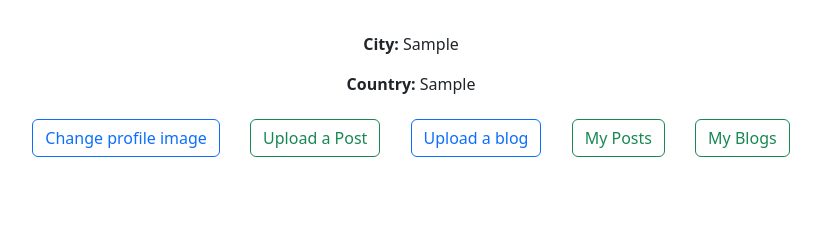
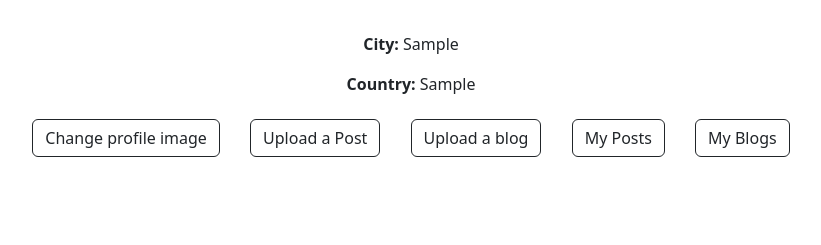
Before and after one commit to wajidkorkani/WYNNN, a Django app: page /me/ in a window 1280 px wide. Shown: the part 339-584 px from the top of the page, without its empty margins (229-1050 px from the left). Run offline with Django 4.2, Linux system fonts and the light colour scheme; a user stored in the database is signed in; tables that the repository leaves empty hold one stand-in row (values such as "Sample post"); grey boxes marked "Sample" are stand-in pictures.

Commit message:
Keys color is changed from blue and green to dark in current user profile page.

```diff
--- a/Facebook_Clone_Application/templates/Core/current-user/current-user-profie-page.html
+++ b/Facebook_Clone_Application/templates/Core/current-user/current-user-profie-page.html
@@ -33,11 +33,11 @@
     <h2>{{ user_profile.fname }} {{ user_profile.lname }}</h2><br>
     <p><strong>City:</strong> {{ user_profile.city }}</p>
     <p><strong>Country:</strong> {{ user_profile.country }}</p>
-    <a class="btn" href="{% url 'change_image' user_profile.id %}"><button class="btn btn-outline-primary">Change profile image</button></a>
-    <a class="btn" href="{% url 'create_user_post' user_profile.id %}"><button class="btn btn-outline-success">Upload a Post</button></a>
-    <a class="btn" href="{% url 'create_blog' user_profile.id %}"><button class="btn btn-outline-primary">Upload a blog</button></a>
-    <a class="btn" href="{% url 'current_user_posts' user_profile.slug user_profile.id %}"><button class="btn btn-outline-success">My Posts</button></a>
-    <a class="btn" href="{% url 'current_user_blogs' user_profile.slug user_profile.id %}"><button class="btn btn-outline-success">My Blogs</button></a>
+    <a class="btn" href="{% url 'change_image' user_profile.id %}"><button class="btn btn-outline-dark">Change profile image</button></a>
+    <a class="btn" href="{% url 'create_user_post' user_profile.id %}"><button class="btn btn-outline-dark">Upload a Post</button></a>
+    <a class="btn" href="{% url 'create_blog' user_profile.id %}"><button class="btn btn-outline-dark">Upload a blog</button></a>
+    <a class="btn" href="{% url 'current_user_posts' user_profile.slug user_profile.id %}"><button class="btn btn-outline-dark">My Posts</button></a>
+    <a class="btn" href="{% url 'current_user_blogs' user_profile.slug user_profile.id %}"><button class="btn btn-outline-dark">My Blogs</button></a>
     {% else %}
     <p>No profile found for the current user.</p>
     {% endif %}
```
